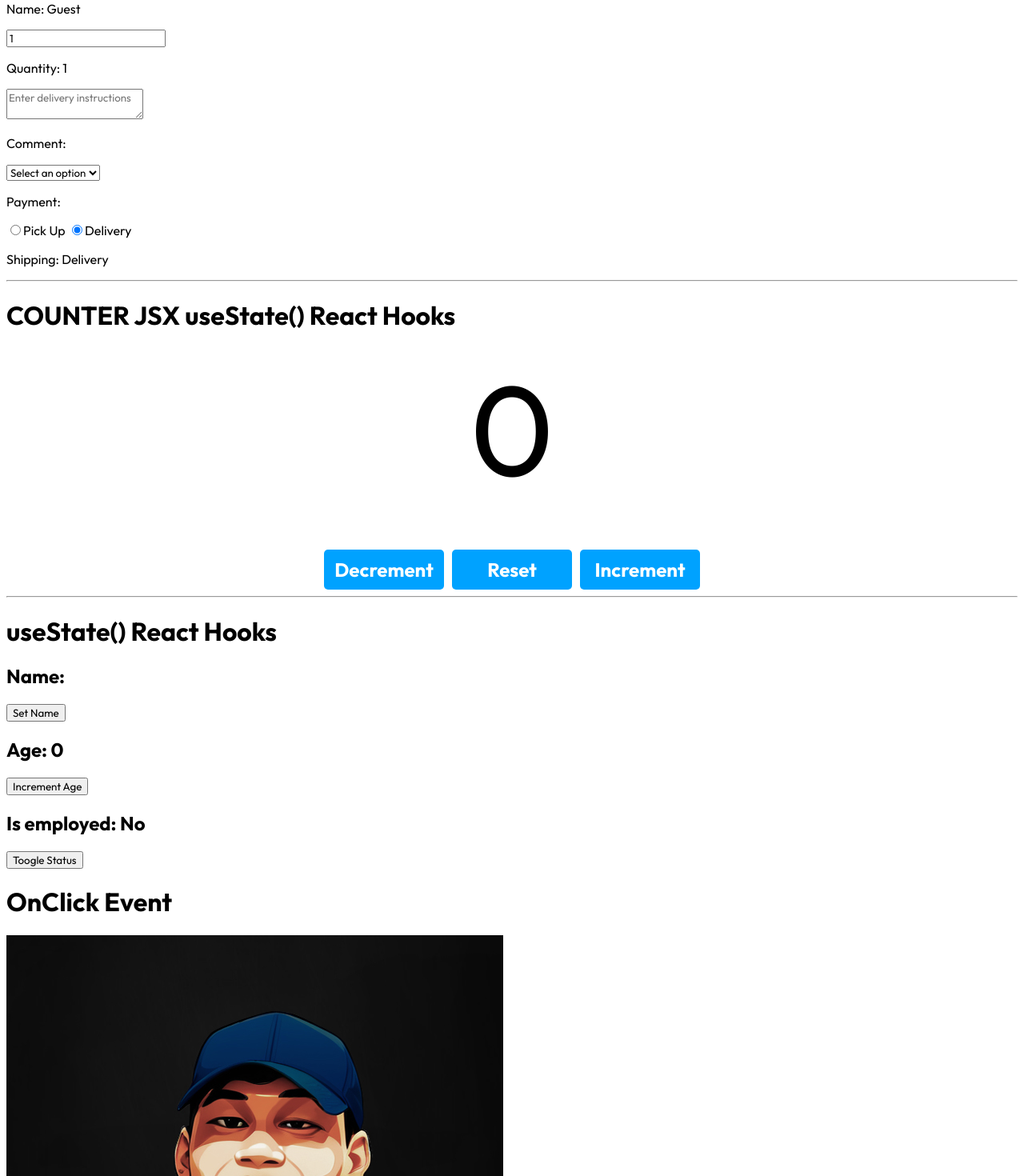
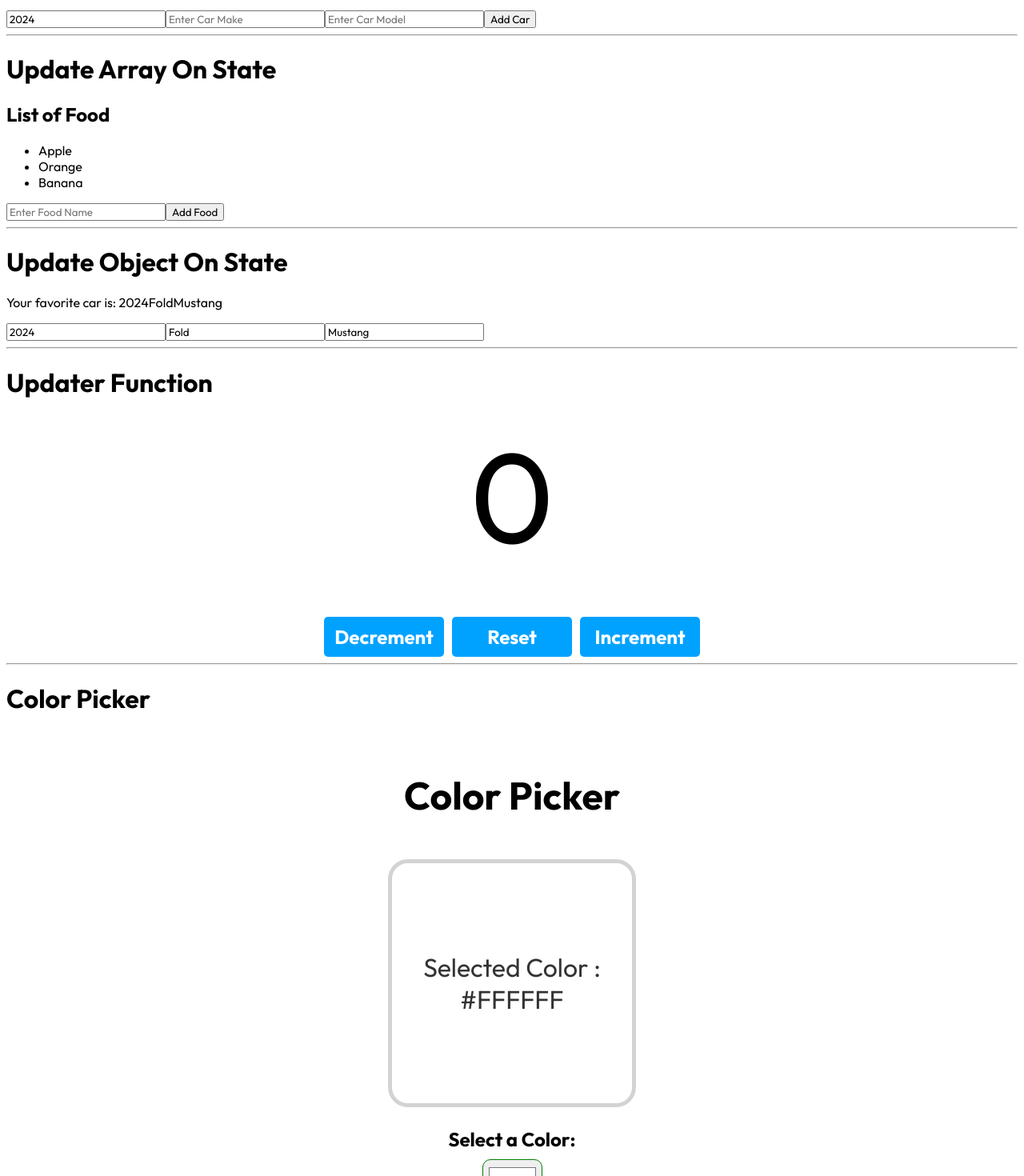
Before and after one commit to darkpiodos/react-essentials-with-darkpiodos, a React (Vite) app: page / in a window 1280 px wide. Shown: the part 120-1590 px from the top of the page at 80% size. Built offline with nearby package versions, Linux system fonts and the light colour scheme.

Commit message:
Tonight I have learned how to make an array of object, how to update and delete specific object in an array, I am not master yet I learn new idea I might use in the future project by aadmin darkpiodos on june 23, 2024

```diff
--- a/src/App.jsx
+++ b/src/App.jsx
@@ -13,6 +13,11 @@
 import MyComponent from "./MyComponent";
 import Counter from "./Counter";
 import OnChangeComponent from "./OnChangeComponent";
+import ColorPicker from "./ColorPicker";
+import UpdaterFunction from "./UpdaterFunction";
+import UpdateObject from "./UpdateObject";
+import UpdateArrayState from "./UpdateArrayState";
+import ArrayOfObjectUpdate from "./ArrayOfObjectUpdate";
 
 const App = () => {
   // Userlist and map
@@ -93,6 +98,28 @@
   ];
   return (
     <>
+      <h1>Update Array of Object On State</h1>
+      <ArrayOfObjectUpdate />
+      <hr />
+
+      <h1>Update Array On State</h1>
+      <UpdateArrayState />
+      <hr />
+
+      <h1>Update Object On State</h1>
+      <UpdateObject />
+      <hr />
+
+      <h1>Updater Function</h1>
+      <UpdaterFunction />
+
+      <hr />
+
+      <h1>Color Picker</h1>
+      <ColorPicker />
+
+      <hr />
+
       <h1>OnChange Event</h1>
       <OnChangeComponent />
 
--- /dev/null
+++ b/src/ArrayOfObjectUpdate.jsx
@@ -0,0 +1,63 @@
+import React, { useState } from "react";
+
+const ArrayOfObjectUpdate = () => {
+  const [cars, setCars] = useState([]);
+  const [carYear, setCarYear] = useState(new Date().getFullYear());
+  const [carMake, setCarMake] = useState("");
+  const [carModel, setCarModel] = useState("");
+
+  function handleAddCar() {
+    const newCar = { year: carYear, make: carMake, model: carModel };
+    setCars((c) => [...c, newCar]);
+
+    setCarYear(new Date().getFullYear());
+    setCarMake("");
+    setCarModel("");
+  }
+  function handleRemoveCar(index) {
+    // setCars(cars.filter((_, i) => i !== index));
+    setCars((c) => c.filter((_, i) => i !== index));
+  }
+  function handleYearChange(event) {
+    setCarYear(event.target.value);
+  }
+  function handleMakeChange(event) {
+    setCarMake(event.target.value);
+  }
+  function handleModelChange(event) {
+    setCarModel(event.target.value);
+  }
+
+  return (
+    <div>
+      <h2>List of Car Objects</h2>
+      <ul>
+        {cars.map((car, index) => (
+          <li key={index} onClick={() => handleRemoveCar(index)}>
+            {car.year}
+            {car.make}
+            {car.model}
+          </li>
+        ))}
+      </ul>
+      <input type="number" value={carYear} onChange={handleYearChange} />
+
+      <input
+        type="text"
+        value={carMake}
+        onChange={handleMakeChange}
+        placeholder="Enter Car Make"
+      />
+
+      <input
+        type="text"
+        value={carModel}
+        onChange={handleModelChange}
+        placeholder="Enter Car Model"
+      />
+      <button onClick={handleAddCar}>Add Car</button>
+    </div>
+  );
+};
+
+export default ArrayOfObjectUpdate;
--- a/src/ColorPicker.jsx
+++ b/src/ColorPicker.jsx
@@ -1,7 +1,21 @@
-import React from "react";
+import React, { useState } from "react";
 
 const ColorPicker = () => {
-  return <div>ColorPicker</div>;
+  const [color, setColor] = useState("#FFFFFF");
+
+  function handleColorChange(event) {
+    setColor(event.target.value);
+  }
+  return (
+    <div className="color-picker-container">
+      <h1>Color Picker</h1>
+      <div style={{ backgroundColor: color }} className="color-display">
+        <p>Selected Color : {color}</p>
+      </div>
+      <label htmlFor=""> Select a Color:</label>
+      <input type="color" value={color} onChange={handleColorChange} />
+    </div>
+  );
 };
 
 export default ColorPicker;
--- /dev/null
+++ b/src/UpdateArrayState.jsx
@@ -0,0 +1,31 @@
+import React, { useState } from "react";
+
+const UpdateArrayState = () => {
+  const [foods, setFoods] = useState(["Apple", "Orange", "Banana"]);
+
+  function handleAddFood() {
+    const newFood = document.getElementById("foodInput").value;
+    document.getElementById("foodInput").value = "";
+
+    setFoods((f) => [...f, newFood]);
+  }
+  function handleRemoveFood(index) {
+    setFoods(foods.filter((_, i) => i !== index));
+  }
+  return (
+    <div>
+      <h2>List of Food</h2>
+      <ul>
+        {foods.map((food, index) => (
+          <li key={index} onClick={() => handleRemoveFood(index)}>
+            {food}
+          </li>
+        ))}
+      </ul>
+      <input type="text" id="foodInput" placeholder="Enter Food Name" />
+      <button onClick={handleAddFood}>Add Food</button>
+    </div>
+  );
+};
+
+export default UpdateArrayState;
--- /dev/null
+++ b/src/UpdateObject.jsx
@@ -0,0 +1,34 @@
+import React, { useState } from "react";
+
+const UpdateObject = () => {
+  const [car, setCar] = useState({
+    year: 2024,
+    make: "Fold",
+    model: "Mustang",
+  });
+
+  function handleYearChange(event) {
+    setCar((car) => ({ ...car, year: event.target.value }));
+  }
+  function handleMakeChange(event) {
+    setCar((car) => ({ ...car, make: event.target.value }));
+  }
+  function handleModelChange(event) {
+    setCar((car) => ({ ...car, model: event.target.value }));
+  }
+  return (
+    <div>
+      <p>
+        Your favorite car is: {car.year}
+        {car.make}
+        {car.model}
+      </p>
+      <input type="number" value={car.year} onChange={handleYearChange} />
+
+      <input type="text" value={car.make} onChange={handleMakeChange} />
+      <input type="text" value={car.model} onChange={handleModelChange} />
+    </div>
+  );
+};
+
+export default UpdateObject;
--- /dev/null
+++ b/src/UpdaterFunction.jsx
@@ -0,0 +1,37 @@
+import React, { useState } from "react";
+
+const UpdaterFunction = () => {
+  const [count, setCount] = useState(0);
+
+  const increment = () => {
+    setCount((count) => count + 1);
+    setCount((count) => count + 1);
+
+    setCount((count) => count + 1);
+  };
+  const decrement = () => {
+    setCount((count) => count - 1);
+    setCount((count) => count - 1);
+
+    setCount((count) => count - 1);
+  };
+  const reset = () => {
+    setCount(0);
+  };
+  return (
+    <div className="counter-container">
+      <p className="count-display">{count}</p>
+      <button className="counter-button" onClick={decrement}>
+        Decrement
+      </button>
+      <button className="counter-button" onClick={reset}>
+        Reset
+      </button>
+      <button className="counter-button" onClick={increment}>
+        Increment
+      </button>
+    </div>
+  );
+};
+
+export default UpdaterFunction;
--- a/src/index.css
+++ b/src/index.css
@@ -110,3 +110,42 @@
 .counter-button:hover {
   background-color: rgb(5, 141, 219);
 }
+
+.color-picker-container {
+  display: flex;
+  flex-direction: column;
+  align-items: center;
+}
+.color-picker-container h1 {
+  margin: 50px;
+  font-size: 3em;
+}
+
+.color-display {
+  width: 300px;
+  height: 300px;
+  display: flex;
+  justify-content: center;
+  align-items: center;
+  border: 5px solid lightgray;
+  border-radius: 25px;
+  margin-bottom: 25px;
+  transition: 0.25s ease;
+}
+.color-display p {
+  color: rgb(51, 51, 51);
+  font-size: 2rem;
+  text-align: center;
+}
+.color-picker-container label {
+  font-size: 1.5rem;
+  font-weight: bold;
+  margin-bottom: 10px;
+}
+input[type="color"] {
+  height: 50px;
+  width: 75px;
+  padding: 5px;
+  border-radius: 10px;
+  border: 1px solid green;
+}
```
